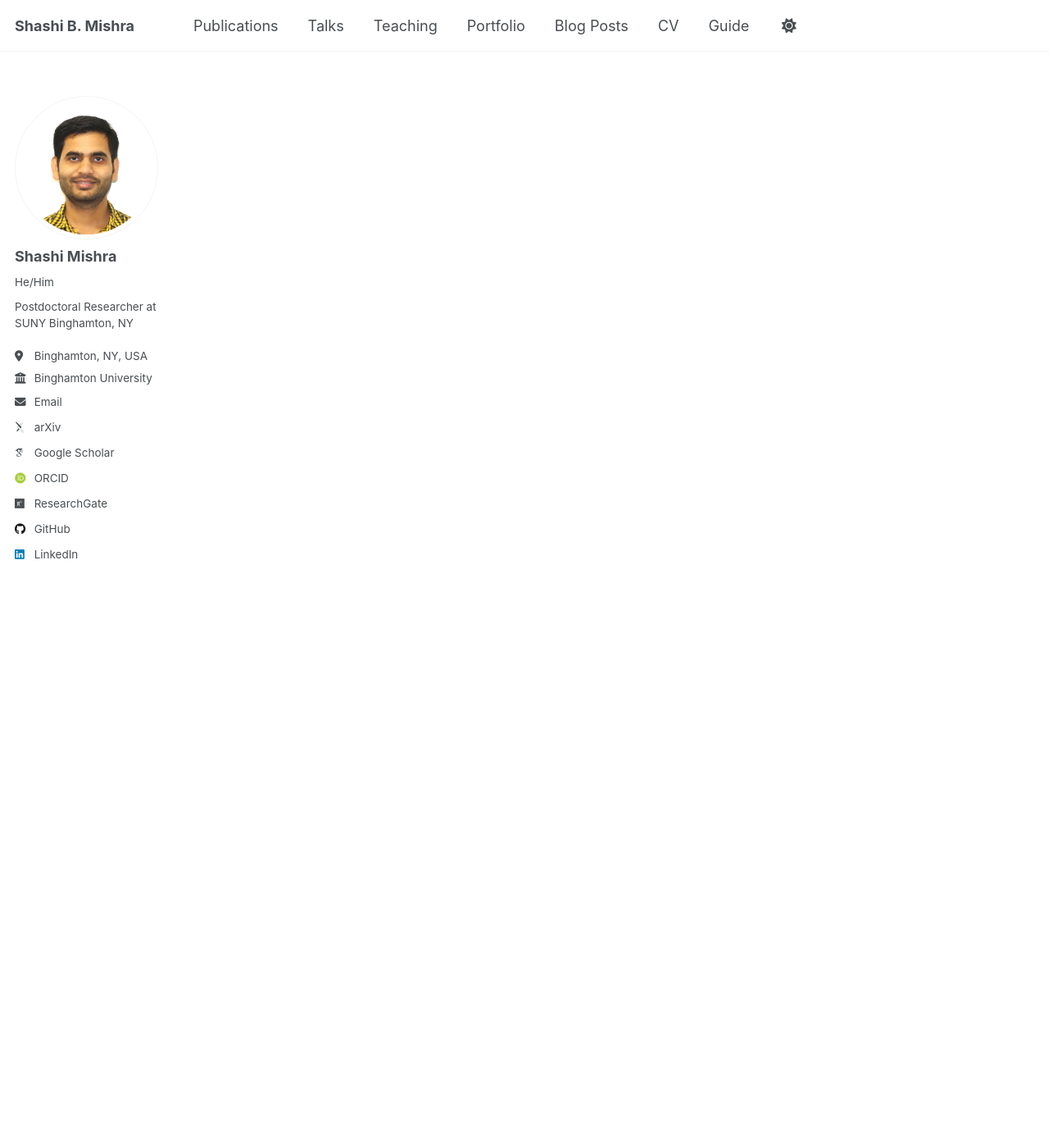
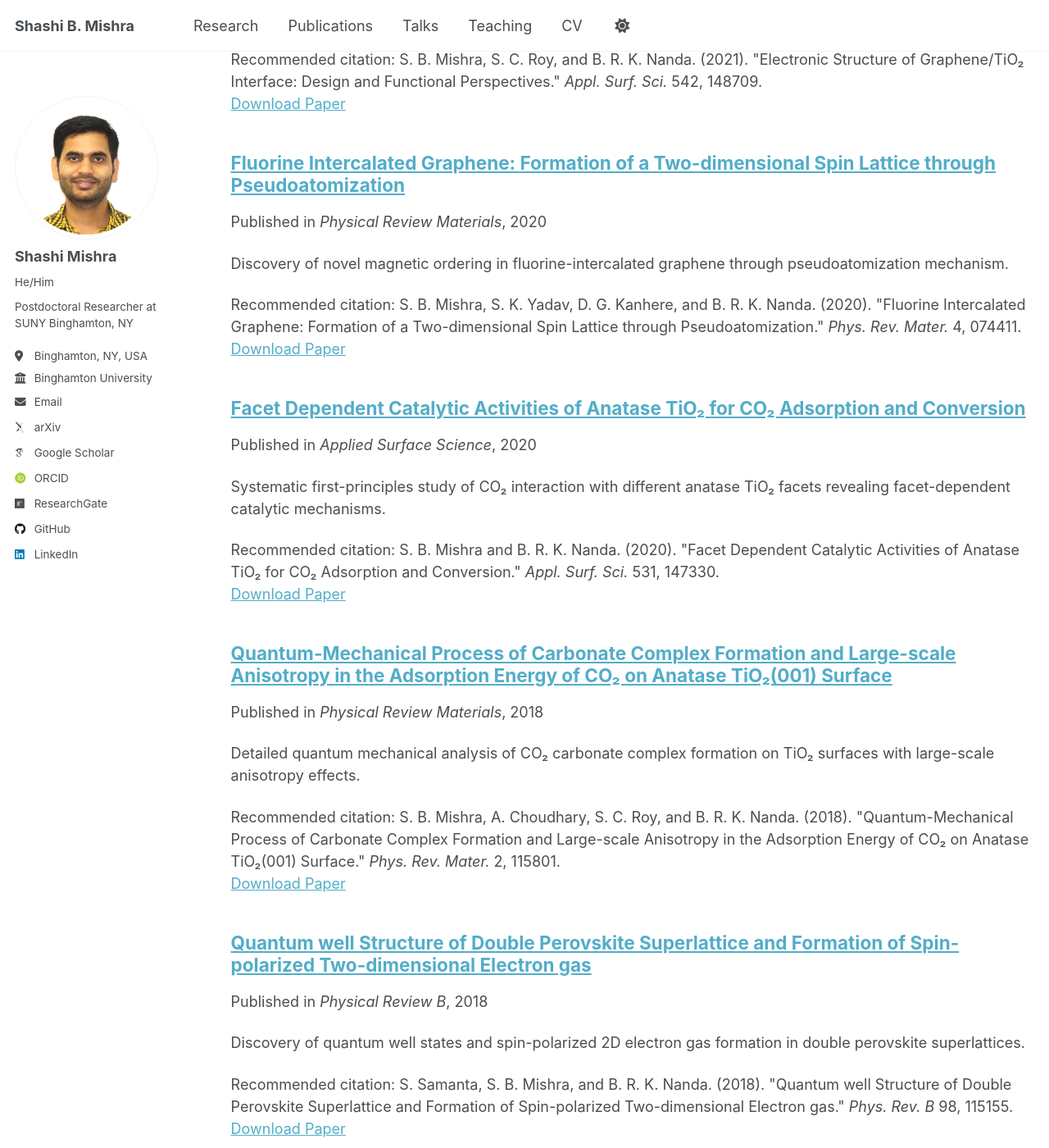
Before and after one commit to Shashi-phy/shashi-phy.github.io, a Jekyll site: the page built from _pages/publications.html, in a window 1280 px wide and 1400 px high, scrolled down 2563 px. Shown: the whole window at 82% size. Built offline with Jekyll 4.4.1, drawn with Linux system fonts in a browser that asks for light colours; some web fonts are replaced; a script that is not in the unit is left out; some of the changed text lies outside the part shown.

Commit message:
Add previous postdoc, more publications with figures, hide portfolio

```diff
--- /dev/null
+++ b/_publications/2018-09-double-perovskite-superlattice.md
@@ -0,0 +1,25 @@
+---
+title: "Quantum well Structure of Double Perovskite Superlattice and Formation of Spin-polarized Two-dimensional Electron gas"
+collection: publications
+category: manuscripts
+permalink: /publication/2018-double-perovskite-superlattice
+excerpt: 'Discovery of quantum well states and spin-polarized 2D electron gas formation in double perovskite superlattices.'
+date: 2018-09-15
+venue: 'Physical Review B'
+paperurl: 'https://doi.org/10.1103/PhysRevB.98.115155'
+citation: 'S. Samanta, S. B. Mishra, and B. R. K. Nanda. (2018). &quot;Quantum well Structure of Double Perovskite Superlattice and Formation of Spin-polarized Two-dimensional Electron gas.&quot; <i>Phys. Rev. B</i> 98, 115155.'
+---
+
+We demonstrate the formation of quantum well states and spin-polarized two-dimensional electron gas in engineered double perovskite superlattices through first-principles calculations.
+
+![Double Perovskite Superlattice](/images/publications/double-perovskite-fig.png)
+*Figure: (a) Superlattice structure, (b) Quantum well band structure, (c) Spin-polarized electron density*
+
+**Key Discoveries:**
+- Quantum well formation in oxide superlattices
+- Emergence of spin-polarized 2D electron gas
+- Tunable electronic properties through layer engineering
+- Novel phase transitions under external fields
+
+**Applications:**
+Potential for oxide electronics, spintronics, and quantum devices based on engineered perovskite heterostructures.
--- /dev/null
+++ b/_publications/2018-12-carbonate-formation-tio2.md
@@ -0,0 +1,25 @@
+---
+title: "Quantum-Mechanical Process of Carbonate Complex Formation and Large-scale Anisotropy in the Adsorption Energy of CO₂ on Anatase TiO₂(001) Surface"
+collection: publications
+category: manuscripts
+permalink: /publication/2018-carbonate-formation-tio2
+excerpt: 'Detailed quantum mechanical analysis of CO₂ carbonate complex formation on TiO₂ surfaces with large-scale anisotropy effects.'
+date: 2018-11-01
+venue: 'Physical Review Materials'
+paperurl: 'https://doi.org/10.1103/PhysRevMaterials.2.115801'
+citation: 'S. B. Mishra, A. Choudhary, S. C. Roy, and B. R. K. Nanda. (2018). &quot;Quantum-Mechanical Process of Carbonate Complex Formation and Large-scale Anisotropy in the Adsorption Energy of CO₂ on Anatase TiO₂(001) Surface.&quot; <i>Phys. Rev. Mater.</i> 2, 115801.'
+---
+
+We present a detailed quantum mechanical investigation of carbonate complex formation on anatase TiO₂(001) surfaces, revealing significant anisotropic effects in CO₂ adsorption energies.
+
+![Carbonate Formation](/images/publications/carbonate-formation-fig.png)
+*Figure: (a) CO₂ adsorption geometries, (b) Carbonate complex formation pathway, (c) Anisotropic adsorption energy landscape*
+
+**Research Contributions:**
+- Detailed mechanism of carbonate complex formation
+- Discovery of large-scale anisotropy in adsorption energies
+- Quantum mechanical analysis of surface chemical processes
+- Implications for photocatalytic CO₂ reduction
+
+**Methodology:**
+Advanced DFT calculations with van der Waals corrections and large supercell models to capture long-range effects.
--- /dev/null
+++ b/_publications/2020-04-tio2-co2-adsorption.md
@@ -0,0 +1,25 @@
+---
+title: "Facet Dependent Catalytic Activities of Anatase TiO₂ for CO₂ Adsorption and Conversion"
+collection: publications
+category: manuscripts
+permalink: /publication/2020-tio2-co2-adsorption
+excerpt: 'Systematic first-principles study of CO₂ interaction with different anatase TiO₂ facets revealing facet-dependent catalytic mechanisms.'
+date: 2020-04-01
+venue: 'Applied Surface Science'
+paperurl: 'https://doi.org/10.1016/j.apsusc.2020.147330'
+citation: 'S. B. Mishra and B. R. K. Nanda. (2020). &quot;Facet Dependent Catalytic Activities of Anatase TiO₂ for CO₂ Adsorption and Conversion.&quot; <i>Appl. Surf. Sci.</i> 531, 147330.'
+---
+
+We systematically investigate CO₂ adsorption and activation on different anatase TiO₂ facets, revealing distinct catalytic mechanisms and optimal surface orientations for CO₂ conversion.
+
+![TiO2 CO2 Catalysis](/images/publications/tio2-co2-catalysis-fig.png)
+*Figure: (a) CO₂ adsorption configurations on different facets, (b) Energy landscapes, (c) Electronic structure analysis*
+
+**Key Findings:**
+- Facet-dependent adsorption energies and mechanisms
+- (001) surface shows highest catalytic activity
+- Electronic structure origins of enhanced reactivity
+- Design principles for improved CO₂ conversion catalysts
+
+**Environmental Impact:**
+Provides fundamental understanding for designing efficient catalysts for CO₂ utilization and carbon capture technologies.
--- /dev/null
+++ b/_publications/2020-07-fluorinated-graphene.md
@@ -0,0 +1,24 @@
+---
+title: "Fluorine Intercalated Graphene: Formation of a Two-dimensional Spin Lattice through Pseudoatomization"
+collection: publications
+category: manuscripts
+permalink: /publication/2020-fluorinated-graphene
+excerpt: 'Discovery of novel magnetic ordering in fluorine-intercalated graphene through pseudoatomization mechanism.'
+date: 2020-07-15
+venue: 'Physical Review Materials'
+paperurl: 'https://doi.org/10.1103/PhysRevMaterials.4.074411'
+citation: 'S. B. Mishra, S. K. Yadav, D. G. Kanhere, and B. R. K. Nanda. (2020). &quot;Fluorine Intercalated Graphene: Formation of a Two-dimensional Spin Lattice through Pseudoatomization.&quot; <i>Phys. Rev. Mater.</i> 4, 074411.'
+---
+
+We discover a novel mechanism for creating 2D magnetic lattices in graphene through fluorine intercalation, leading to pseudoatomization and emergence of magnetic ordering.
+
+![Fluorinated Graphene](/images/publications/fluorinated-graphene-fig.png)
+*Figure: (a) Fluorine intercalation geometry, (b) Spin density distribution, (c) Magnetic coupling mechanisms*
+
+**Novel Discovery:**
+- First demonstration of pseudoatomization in 2D materials
+- Formation of antiferromagnetic spin lattice
+- Tunable magnetic properties through fluorine concentration
+
+**Significance:**
+Opens new pathway for engineering magnetism in 2D materials without transition metals, relevant for spintronics applications.
--- /dev/null
+++ b/_publications/2021-04-graphene-tio2-interface.md
@@ -0,0 +1,25 @@
+---
+title: "Electronic Structure of Graphene/TiO₂ Interface: Design and Functional Perspectives"
+collection: publications
+category: manuscripts
+permalink: /publication/2021-graphene-tio2-interface
+excerpt: 'Comprehensive first-principles analysis of graphene/anatase TiO₂ heterostructure interfaces for enhanced photocatalytic applications.'
+date: 2021-04-01
+venue: 'Applied Surface Science'
+paperurl: 'https://doi.org/10.1016/j.apsusc.2021.148709'
+citation: 'S. B. Mishra, S. C. Roy, and B. R. K. Nanda. (2021). &quot;Electronic Structure of Graphene/TiO₂ Interface: Design and Functional Perspectives.&quot; <i>Appl. Surf. Sci.</i> 542, 148709.'
+---
+
+We present a comprehensive DFT study of graphene/anatase TiO₂ heterostructure interfaces, revealing optimal configurations for enhanced charge separation and photocatalytic performance.
+
+![Graphene-TiO2 Interface](/images/publications/graphene-tio2-interface-fig.png)
+*Figure: (a) Interface geometry, (b) Electronic band structure, (c) Charge density difference showing electron transfer*
+
+**Research Highlights:**
+- Optimal interface configurations identified
+- Enhanced charge separation at the heterointerface
+- Tunable electronic properties through interface engineering
+- Design principles for improved photocatalytic efficiency
+
+**Applications:**
+Foundation for designing next-generation photocatalysts for solar fuel production and environmental remediation.
--- /dev/null
+++ b/_publications/2022-03-graphyne-battery.md
@@ -0,0 +1,25 @@
+---
+title: "Design of Aluminium ion battery with Graphyne host: Lowest volume expansion, High stability, and Low diffusion barriers"
+collection: publications
+category: manuscripts
+permalink: /publication/2022-graphyne-battery
+excerpt: 'Comprehensive first-principles design of graphyne as anode material for aluminum-ion batteries with superior performance metrics.'
+date: 2022-04-15
+venue: 'Nanoscale Advances'
+paperurl: 'https://doi.org/10.1039/D2NA00238H'
+citation: 'Abhijitha V. G., S. B. Mishra, S. Ramaprabhu, and B. R. K. Nanda. (2022). &quot;Design of Aluminium ion battery with Graphyne host: Lowest volume expansion, High stability, and Low diffusion barriers.&quot; <i>Nanoscale Adv.</i> 4, 3870-3882.'
+---
+
+We propose graphyne as a superior anode material for aluminum-ion batteries through comprehensive DFT calculations, demonstrating exceptional performance with minimal volume expansion and ultralow diffusion barriers.
+
+![Graphyne Battery Structure](/images/publications/graphyne-battery-fig.png)
+*Figure: (a) Pristine graphyne structure, (b) Al-intercalated graphyne, (c) Diffusion pathways and energy barriers*
+
+**Key Achievements:**
+- Lowest volume expansion (< 5%) among 2D anode materials
+- Ultra-low Al³⁺ diffusion barriers (0.15 eV)
+- High theoretical capacity (496 mAh/g)
+- Excellent structural stability during cycling
+
+**Innovation:**
+First systematic study of graphyne for Al-ion battery applications, opening new directions for 2D material battery design.
```
Also changed, not shown: _data/navigation.yml (+5 -11 lines), _pages/about.md (+11 -0 lines), images/publications/carbonate-formation-fig.png (added), images/publications/double-perovskite-fig.png (added), images/publications/fluorinated-graphene-fig.png (added), images/publications/graphene-tio2-interface-fig.png (added), images/publications/graphyne-battery-fig.png (added), images/publications/tio2-co2-catalysis-fig.png (added).
